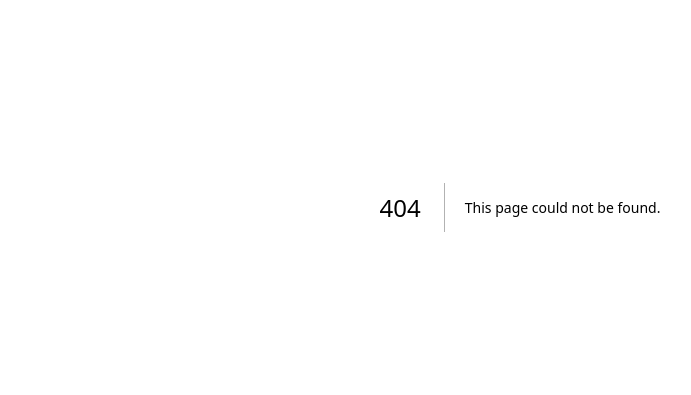
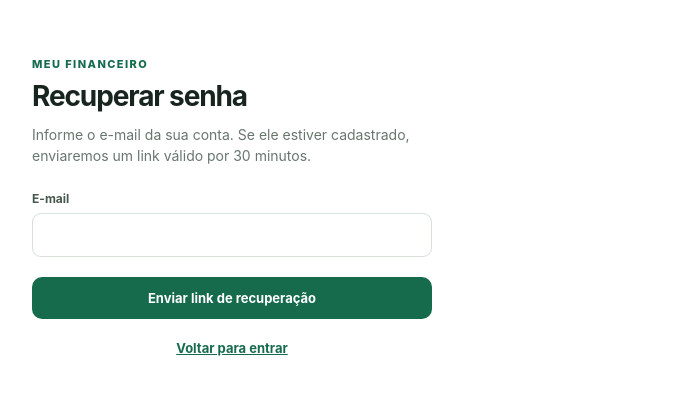
Before and after one commit to DeldMi/finance-app, a Next.js app: page /forgot-password in a window 1280 px wide. Before the commit this address had no page. Shown: the part 193-588 px from the top of the page, without its empty margins (120-811 px from the left). Built offline with nearby package versions, Linux system fonts and the light colour scheme.

Commit message:
ui: add secure password recovery pages

```diff
--- /dev/null
+++ b/src/app/forgot-password/page.tsx
@@ -0,0 +1,49 @@
+'use client';
+
+import { useState } from 'react';
+
+export default function ForgotPasswordPage() {
+  const [email, setEmail] = useState('');
+  const [message, setMessage] = useState('');
+  const [busy, setBusy] = useState(false);
+
+  async function submit(event: React.FormEvent<HTMLFormElement>) {
+    event.preventDefault();
+    setBusy(true);
+    setMessage('');
+    try {
+      const response = await fetch('/api/forgot-password', {
+        method: 'POST',
+        headers: { 'Content-Type': 'application/json' },
+        body: JSON.stringify({ email }),
+      });
+      const result = await response.json();
+      setMessage(result.message || 'Se o e-mail estiver cadastrado, você receberá instruções para recuperar a senha.');
+    } catch {
+      setMessage('Não foi possível processar a solicitação agora. Tente novamente mais tarde.');
+    } finally {
+      setBusy(false);
+    }
+  }
+
+  return (
+    <main className="login-shell">
+      <section className="login-form-side">
+        <div className="login-card">
+          <p className="eyebrow">Meu Financeiro</p>
+          <h1 className="login-heading">Recuperar senha</h1>
+          <p className="login-copy">Informe o e-mail da sua conta. Se ele estiver cadastrado, enviaremos um link válido por 30 minutos.</p>
+          <form className="login-form" onSubmit={submit}>
+            <label className="field">
+              <span className="field-label">E-mail</span>
+              <input className="input" type="email" autoComplete="email" value={email} onChange={(event) => setEmail(event.target.value)} maxLength={254} required />
+            </label>
+            <button className="button button-primary" type="submit" disabled={busy}>{busy ? 'Enviando...' : 'Enviar link de recuperação'}</button>
+          </form>
+          {message && <p className="form-error" role="status" aria-live="polite">{message}</p>}
+          <p className="login-switch"><a className="link-button" href="/login">Voltar para entrar</a></p>
+        </div>
+      </section>
+    </main>
+  );
+}
```
